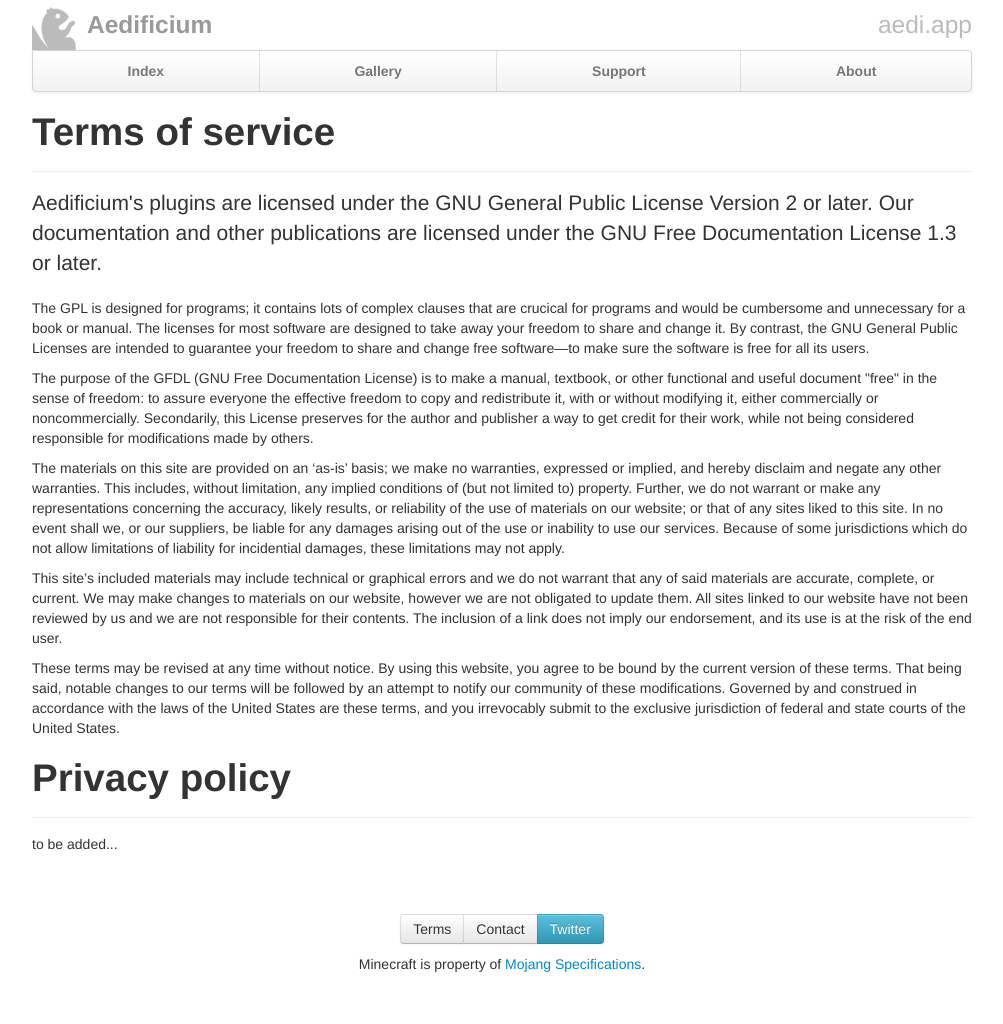
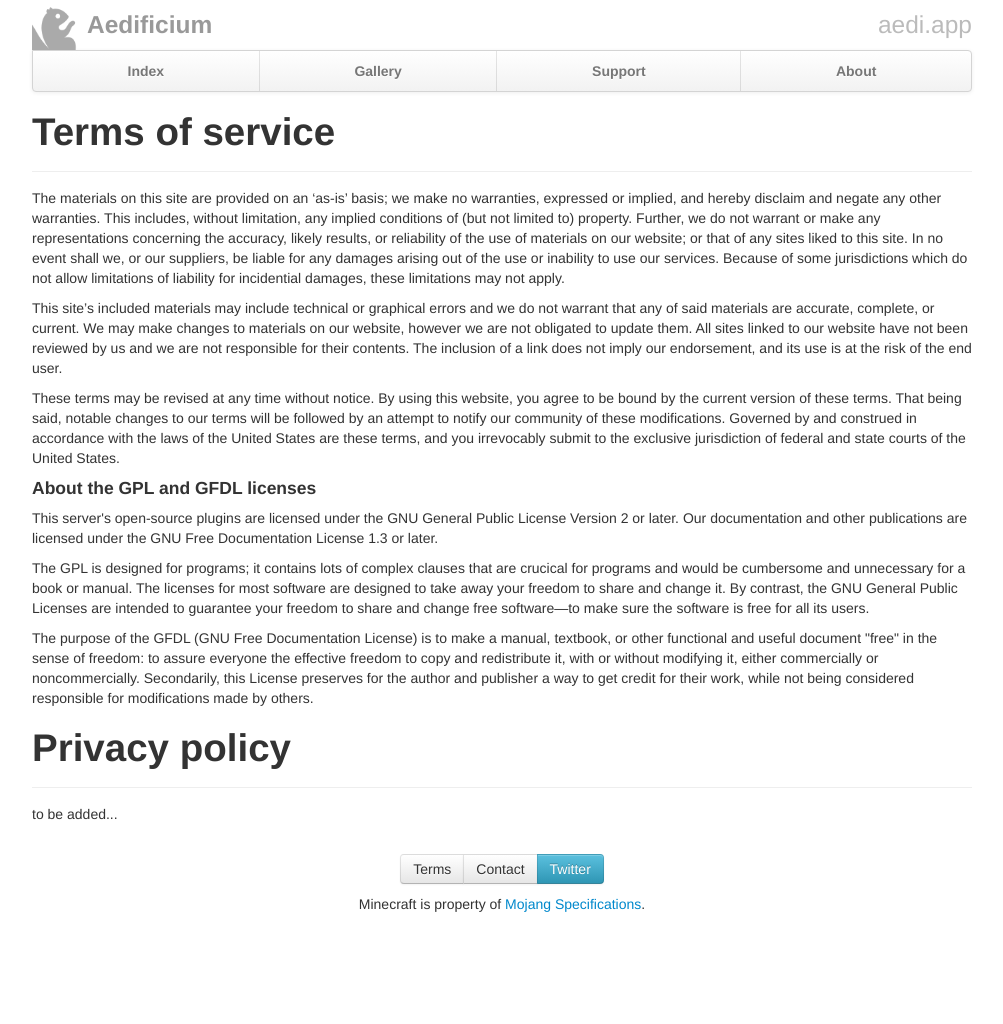
Before and after one commit to aedifi/website, a Jekyll site: the page built from tos.md, in a window 1280 px wide. Shown: the whole page, without its empty margins (138-1141 px from the left). Built offline with Jekyll 4.4.1, drawn with Linux system fonts in a browser that asks for light colours; after the commit the page ends 964 px from its top, so only the background shows below that.

Commit message:
About page

```diff
--- a/assets/css/custom.css
+++ b/assets/css/custom.css
@@ -9,7 +9,6 @@ body > .container {
 }
 .masthead img {
 	margin: 0 10px 0 0;
-	filter: brightness(1.10);
 }
 .masthead h3 {
 	margin: 5px 0;
@@ -21,8 +20,7 @@ body > .container {
 	color: #bbb;
 }
 hr.hidden {
-	margin: 0;
-	padding: 25px 0;
+	margin: 15px 0;
 	border: 0;
 }
 /* Jumbotron and button */
--- a/tos.md
+++ b/tos.md
@@ -8,12 +9,13 @@ title: Terms of service
 		<div class="page-header">
 			<h1>Terms of service</h1>
 		</div>
-		<p class="lead">Aedificium's plugins are licensed under the GNU General Public License Version 2 or later. Our documentation and other publications are licensed under the GNU Free Documentation License 1.3 or later.</p>
-		<p>The GPL is designed for programs; it contains lots of complex clauses that are crucical for programs and would be cumbersome and unnecessary for a book or manual. The licenses for most software are designed to take away your freedom to share and change it. By contrast, the GNU General Public Licenses are intended to guarantee your freedom to share and change free software—to make sure the software is free for all its users.</p>
-		<p>The purpose of the GFDL (GNU Free Documentation License) is to make a manual, textbook, or other functional and useful document "free" in the sense of freedom: to assure everyone the effective freedom to copy and redistribute it, with or without modifying it, either commercially or noncommercially. Secondarily, this License preserves for the author and publisher a way to get credit for their work, while not being considered responsible for modifications made by others.</p>
 		<p>The materials on this site are provided on an ‘as-is’ basis; we make no warranties, expressed or implied, and hereby disclaim and negate any other warranties. This includes, without limitation, any implied conditions of (but not limited to) property. Further, we do not warrant or make any representations concerning the accuracy, likely results, or reliability of the use of materials on our website; or that of any sites liked to this site. In no event shall we, or our suppliers, be liable for any damages arising out of the use or inability to use our services. Because of some jurisdictions which do not allow limitations of liability for incidential damages, these limitations may not apply.</p>
 		<p>This site’s included materials may include technical or graphical errors and we do not warrant that any of said materials are accurate, complete, or current. We may make changes to materials on our website, however we are not obligated to update them. All sites linked to our website have not been reviewed by us and we are not responsible for their contents. The inclusion of a link does not imply our endorsement, and its use is at the risk of the end user.</p>
 		<p>These terms may be revised at any time without notice. By using this website, you agree to be bound by the current version of these terms. That being said, notable changes to our terms will be followed by an attempt to notify our community of these modifications. Governed by and construed in accordance with the laws of the United States are these terms, and you irrevocably submit to the exclusive jurisdiction of federal and state courts of the United States.</p>
+		<h4>About the GPL and GFDL licenses</h4>
+		<p>This server's open-source plugins are licensed under the GNU General Public License Version 2 or later. Our documentation and other publications are licensed under the GNU Free Documentation License 1.3 or later.</p>
+		<p>The GPL is designed for programs; it contains lots of complex clauses that are crucical for programs and would be cumbersome and unnecessary for a book or manual. The licenses for most software are designed to take away your freedom to share and change it. By contrast, the GNU General Public Licenses are intended to guarantee your freedom to share and change free software—to make sure the software is free for all its users.</p>
+		<p>The purpose of the GFDL (GNU Free Documentation License) is to make a manual, textbook, or other functional and useful document "free" in the sense of freedom: to assure everyone the effective freedom to copy and redistribute it, with or without modifying it, either commercially or noncommercially. Secondarily, this License preserves for the author and publisher a way to get credit for their work, while not being considered responsible for modifications made by others.</p>
 	</section>
 	<section id="privacyPolicy">
 		<div class="page-header">
```
Also changed, not shown: other parts of tos.md (+1 -0 lines), about.md (added, +40 -0 lines), gallery.md (+1 -0 lines), index.md (+1 -0 lines).
